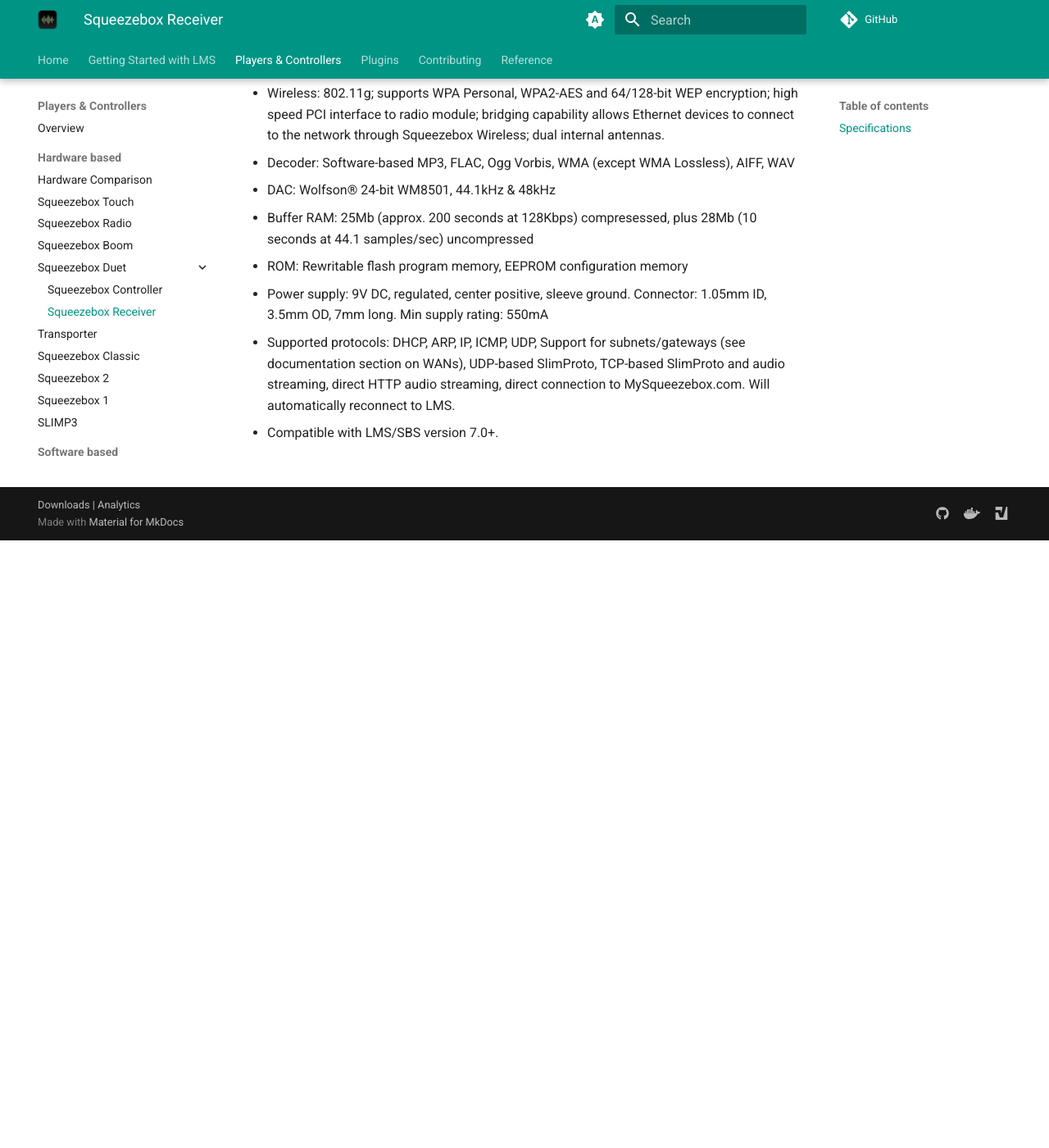
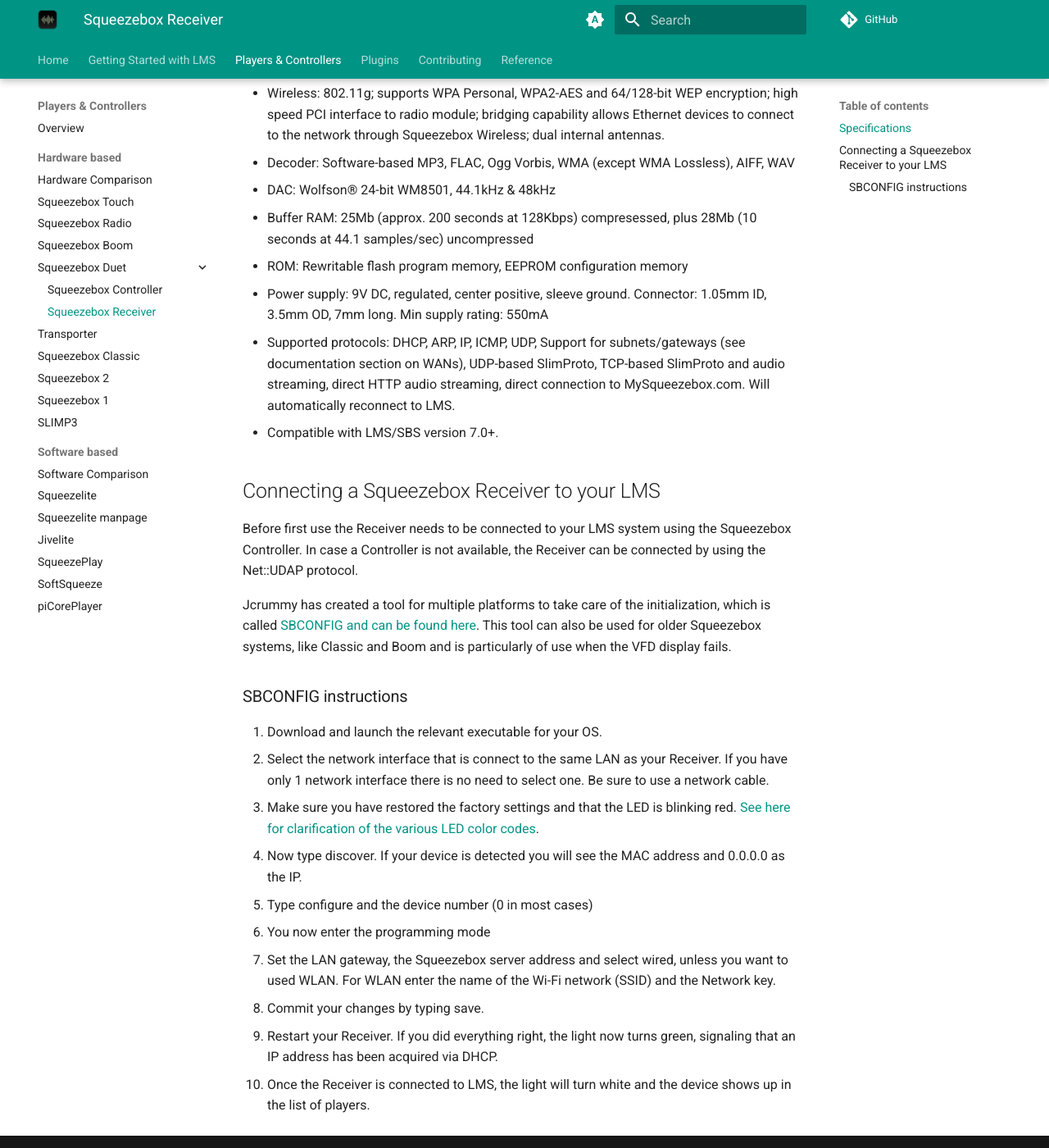
Before and after one commit to LMS-Community/lms-community.github.io, an MkDocs documentation site: the page built from docs/players-and-controllers/squeezebox-receiver.md, in a window 1280 px wide and 1400 px high, scrolled down 741 px. Shown: the whole window at 82% size. Built offline with MkDocs 1.6.1 and Material for MkDocs 9.7.7, drawn with Linux system fonts in a browser that asks for light colours; a script that is not in the unit is left out; plug-ins that fetch from the network failed and are left out; comment, search, counter and statistics services are not loaded.

Commit message:
Update squeezebox-receiver.md
Added instructions for adding a receiver to the network without a controller

```diff
--- a/docs/players-and-controllers/squeezebox-receiver.md
+++ b/docs/players-and-controllers/squeezebox-receiver.md
@@ -24,3 +24,21 @@
 - Power supply: 9V DC, regulated, center positive, sleeve ground. Connector: 1.05mm ID, 3.5mm OD, 7mm long. Min supply rating: 550mA
 - Supported protocols: DHCP, ARP, IP, ICMP, UDP, Support for subnets/gateways (see documentation section on WANs), UDP-based SlimProto, TCP-based SlimProto and audio streaming, direct HTTP audio streaming, direct connection to MySqueezebox.com. Will automatically reconnect to LMS.
 - Compatible with LMS/SBS version 7.0+.
+
+## Connecting a Squeezebox Receiver to your LMS
+
+Before first use the Receiver needs to be connected to your LMS system using the Squeezebox Controller. In case a Controller is not available, the Receiver can be connected by using the Net::UDAP protocol.
+
+Jcrummy has created a tool for multiple platforms to take care of the initialization, which is called [SBCONFIG and can be found here](https://jcrummy.github.io/gosqueeze/). This tool can also be used for older Squeezebox systems, like Classic and Boom and is particularly of use when the VFD display fails.
+
+### SBCONFIG instructions
+1. Download and launch the relevant executable for your OS.
+2. Select the network interface that is connect to the same LAN as your Receiver. If you have only 1 network interface there is no need to select one. Be sure to use a network cable.
+3. Make sure you have restored the factory settings and that the LED is blinking red. [See here for clarification of the various LED color codes](https://wiki.slimdevices.com/index.php/SBR_front_button_and_LED).
+4. Now type discover. If your device is detected you will see the MAC address and 0.0.0.0 as the IP.
+5. Type configure and the device number (0 in most cases)
+6. You now enter the programming mode
+7. Set the LAN gateway, the Squeezebox server address and select wired, unless you want to used WLAN. For WLAN enter the name of the Wi-Fi network (SSID) and the Network key.
+8. Commit your changes by typing save.
+9. Restart your Receiver. If you did everything right, the light now turns green, signaling that an IP address has been acquired via DHCP.
+10. Once the Receiver is connected to LMS, the light will turn white and the device shows up in the list of players.
```
